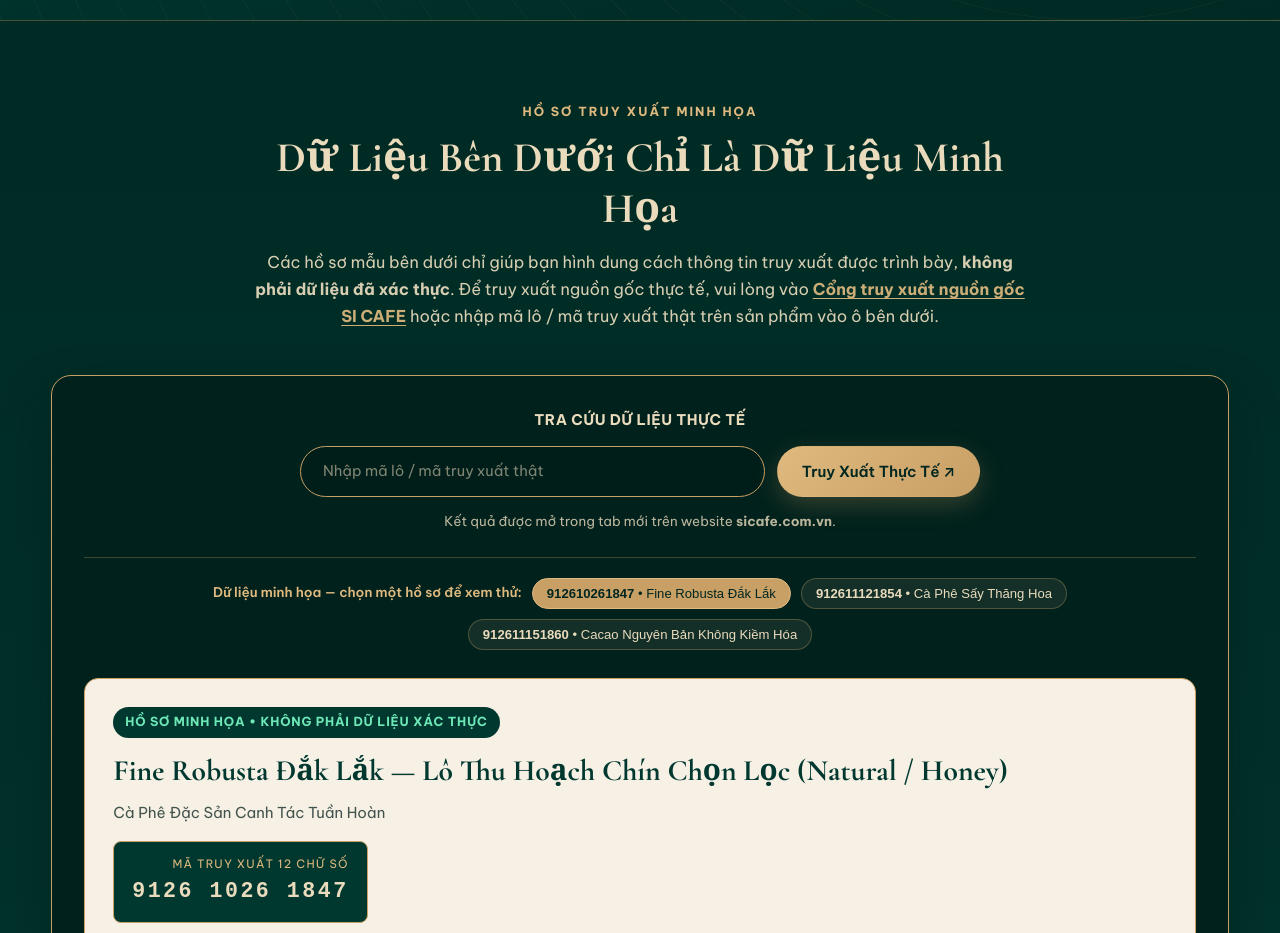
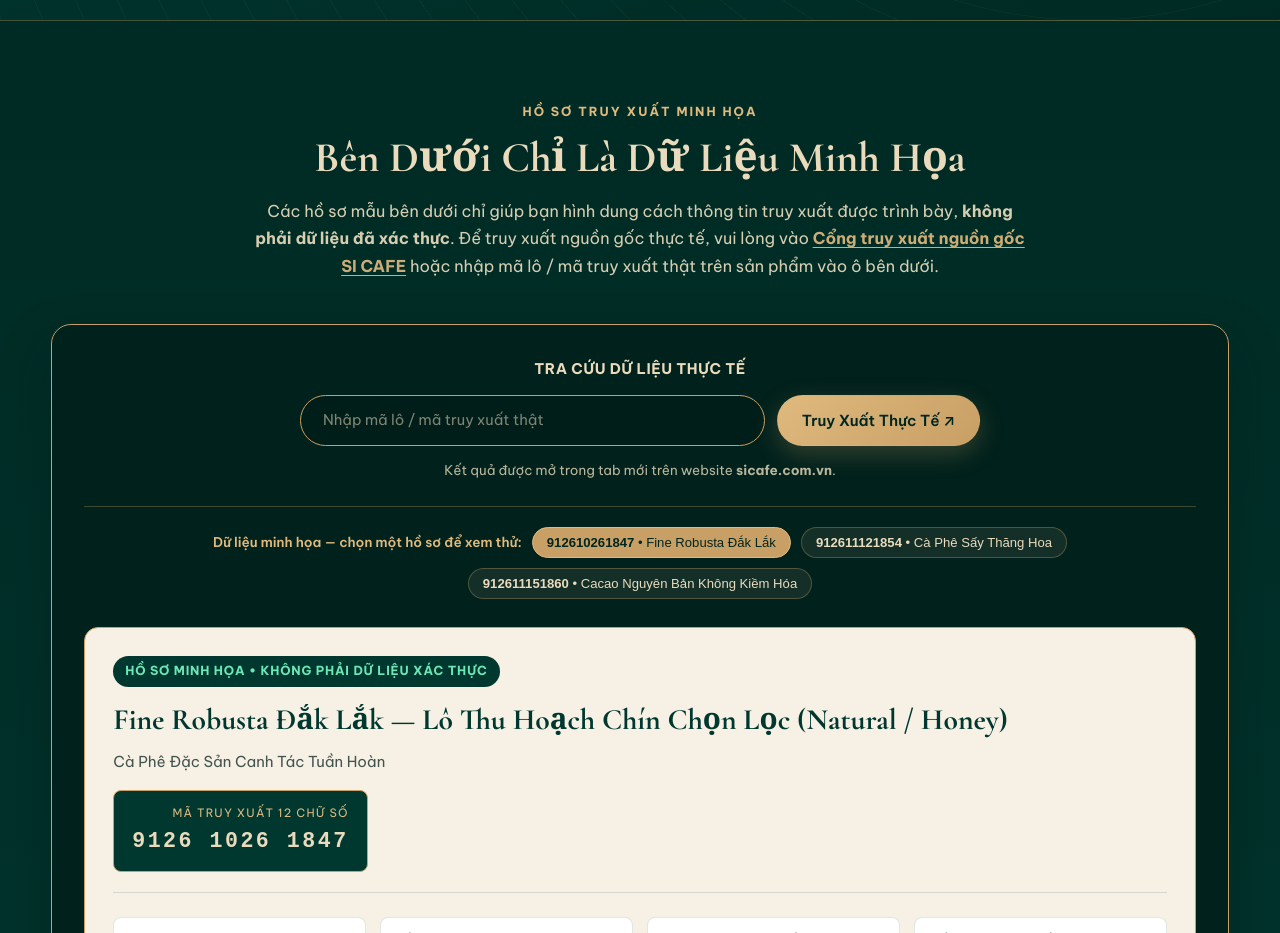
Before and after one commit to nc1402/txng-sifarm, a plain HTML site: page index.html in a window 1280 px wide. Shown: the part 1020-1953 px from the top of the page. Drawn offline with nearby package versions, Linux system fonts and the light colour scheme.

Commit message:
Update index.html

```diff
--- a/index.html
+++ b/index.html
@@ -80,7 +80,7 @@
 <div class="container">
 <div class="section-heading centered">
 <span class="section-kicker">HỒ SƠ TRUY XUẤT MINH HỌA</span>
-<h2>Dữ Liệu Bên Dưới Chỉ Là Dữ Liệu Minh Họa</h2>
+<h2>Bên Dưới Chỉ Là Dữ Liệu Minh Họa</h2>
 <p>Các hồ sơ mẫu bên dưới chỉ giúp bạn hình dung cách thông tin truy xuất được trình bày, <strong>không phải dữ liệu đã xác thực</strong>. Để truy xuất nguồn gốc thực tế, vui lòng vào <a class="actual-trace-link" href="https://sicafe.com.vn/truy-xuat-nguon-goc-sicafe/" rel="noopener noreferrer" target="_blank">Cổng truy xuất nguồn gốc SI CAFE</a> hoặc nhập mã lô / mã truy xuất thật trên sản phẩm vào ô bên dưới.</p>
 </div>
 <div class="lookup-console">
```
